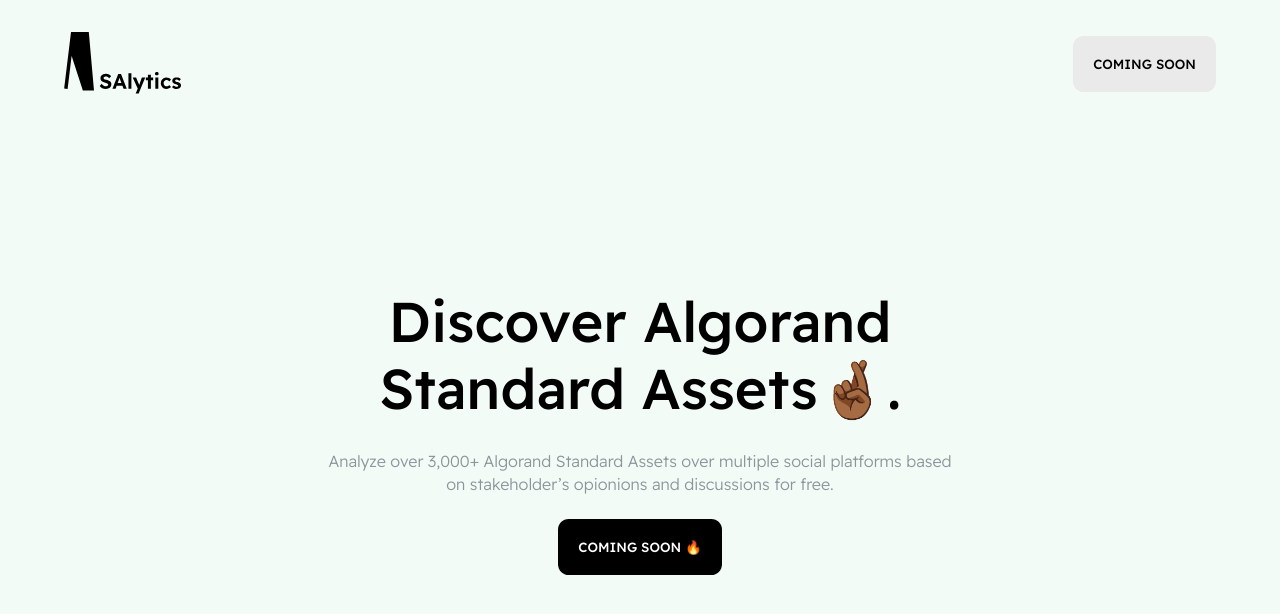
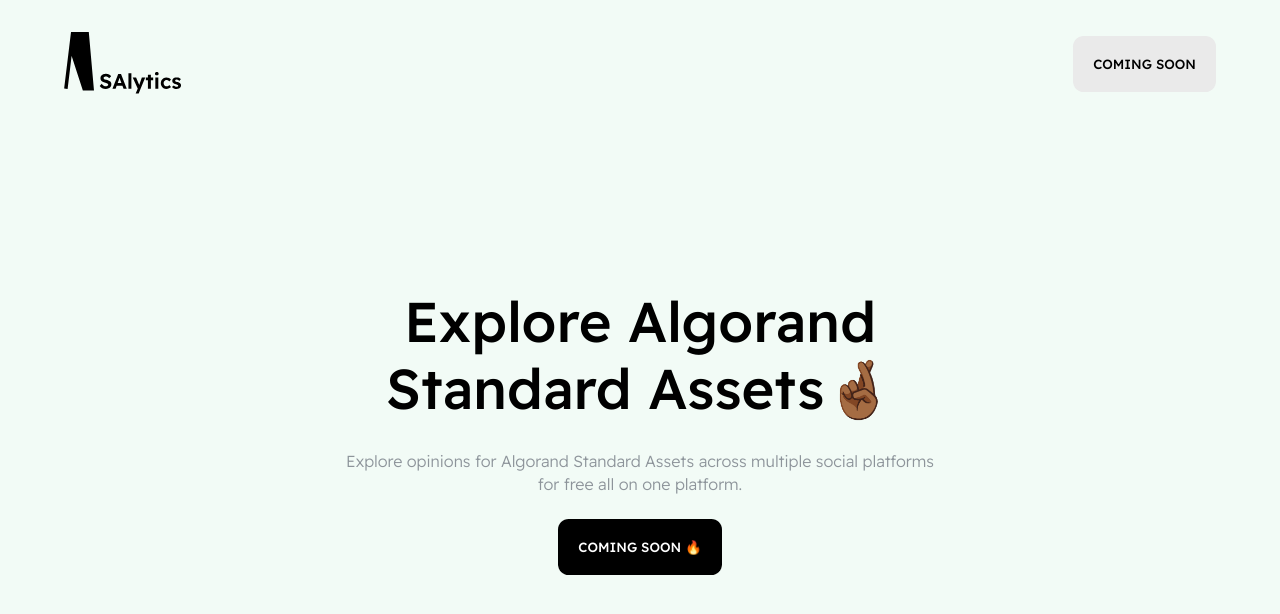
Before and after one commit to nazari-ai/nazari-web, a Next.js app: page / in a window 1280 px wide. Shown: the top 614 px of the page. Built offline with nearby package versions, Linux system fonts and the light colour scheme.

Commit message:
Fix Copy on the Coming Soon Page

```diff
--- a/src/components/HomePageHero/index.tsx
+++ b/src/components/HomePageHero/index.tsx
@@ -31,11 +31,10 @@
                     }}
                     className={styles.heroHeading}
                 >
-                    Discover Algorand Standard Assets🤞🏾.
+                    Explore Algorand Standard Assets🤞🏾
                 </animated.h1>
                 <p className={styles.heroParagraph}>
-                    Analyze over 3,000+ Algorand Standard Assets over multiple social platforms based on stakeholder’s
-                    opionions and discussions for free.
+                Explore opinions for Algorand Standard Assets across multiple social platforms for free all on one platform.
                 </p>
                 <button className={styles.activeButton}>COMING SOON 🔥</button>
             </div>
```
